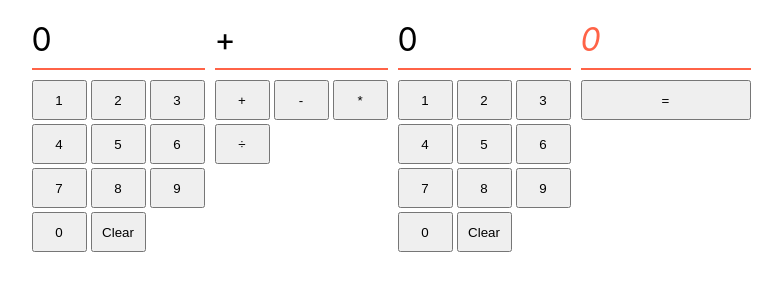
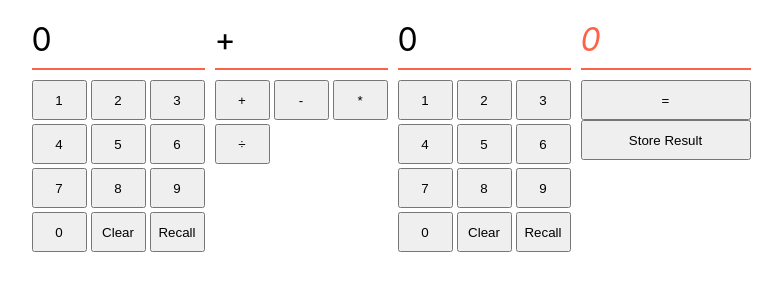
Before and after one commit to boolean-uk/react-state-calculator, a React (Create React App) app: page / in a window 1280 px wide. Shown: the top 300 px of the page, without its empty margins (249-1031 px from the left). Built offline with nearby package versions, Linux system fonts and the light colour scheme.

Commit message:
extension 2 completed

```diff
--- a/src/components/Calculator/Calculator.js
+++ b/src/components/Calculator/Calculator.js
@@ -9,17 +9,18 @@ function Calculator () {
   const [secondNum, setSecondNum] = useState(`0`)
   const [operator, setOperator] = useState(`+`)
   const [result, setResult] = useState(`0`)
+  const [saveResult, setSaveResult] = useState(`0`)
 
     return (
        <div className="calculator">
 
-            <NumberPad setNum={setFirstNum} Num={firstNum}/>
+            <NumberPad setNum={setFirstNum} Num={firstNum} saveResult={saveResult}/>
 
             <OperationButton setOperator={setOperator} operator={operator}/>
 
-            <NumberPad setNum={setSecondNum} Num={secondNum}/>
+            <NumberPad setNum={setSecondNum} Num={secondNum} saveResult={saveResult}/>
 
-            <Result firstNum={firstNum} secondNum={secondNum} operator={operator} result={result} setResult={setResult} />
+            <Result firstNum={firstNum} secondNum={secondNum} operator={operator} result={result} setResult={setResult} setSaveResult={setSaveResult}/>
 
         </div>
     )
--- a/src/components/NumberPad/NumberPad.js
+++ b/src/components/NumberPad/NumberPad.js
@@ -12,6 +12,11 @@ function NumberPad (props) {
           } else {
             props.setNum(props.Num + value)
           }
+      }
+
+      function recallSavedValue() {
+        // console.log(props.saveResult)
+        props.setNum(props.saveResult)
       }
 
         return (
@@ -41,6 +46,9 @@ function NumberPad (props) {
                <button
                onClick={handleClear}
                >Clear</button>
+               <button
+               onClick={(recallSavedValue)}
+               >Recall</button>
              </div>
            </div>
         )
--- a/src/components/Result/Result.js
+++ b/src/components/Result/Result.js
@@ -17,6 +17,10 @@ function Result (props) {
       }
     }
 
+    function storeResult() {
+      props.setSaveResult(props.result)
+    }
+
     return (
 
         <div className="panel answer">
@@ -25,6 +29,9 @@ function Result (props) {
            <button
            onClick={updateResult}
            >=</button>
+           <button
+           onClick={storeResult}
+           >Store Result</button>
          </div>
        </div>
 
```
